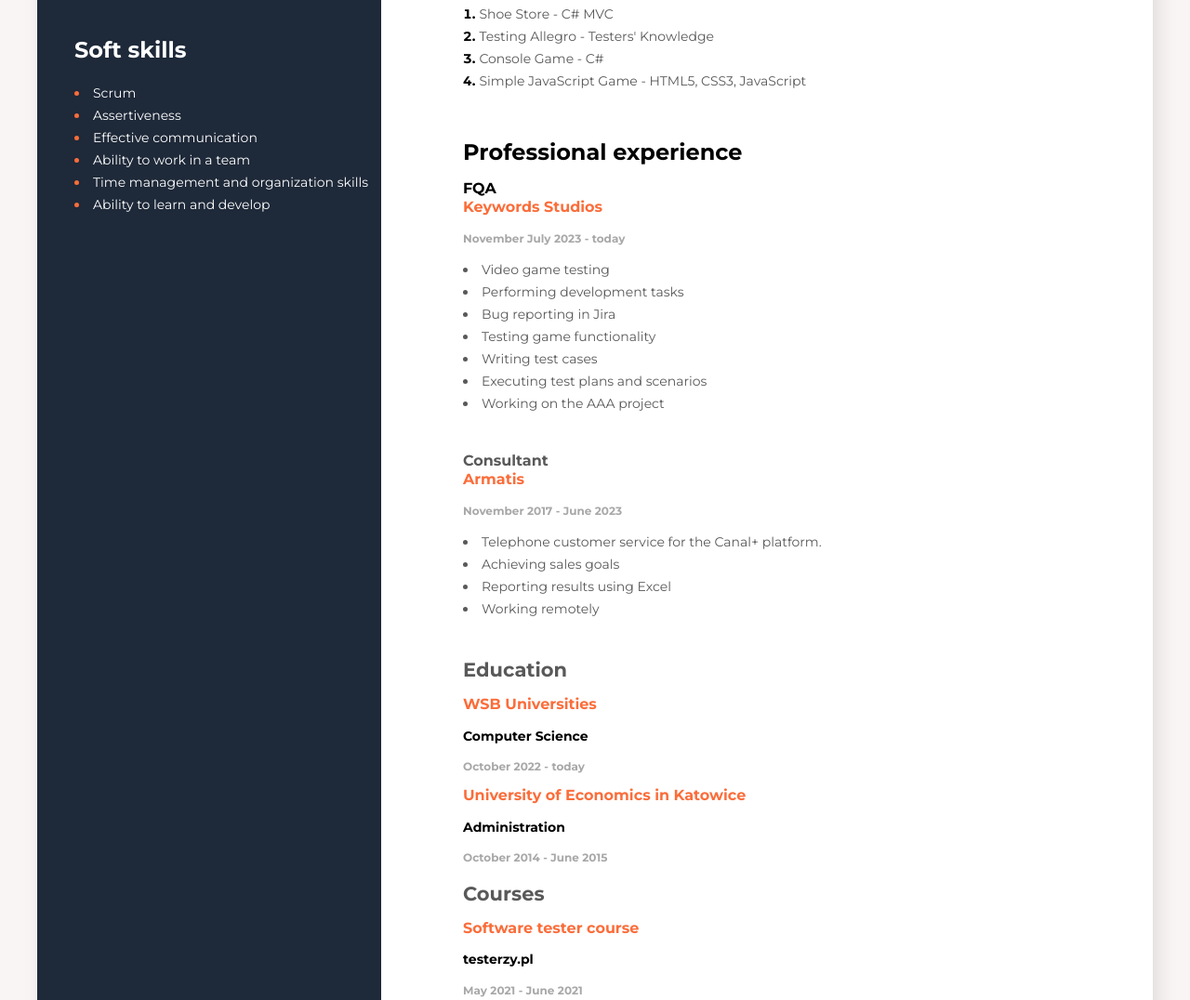
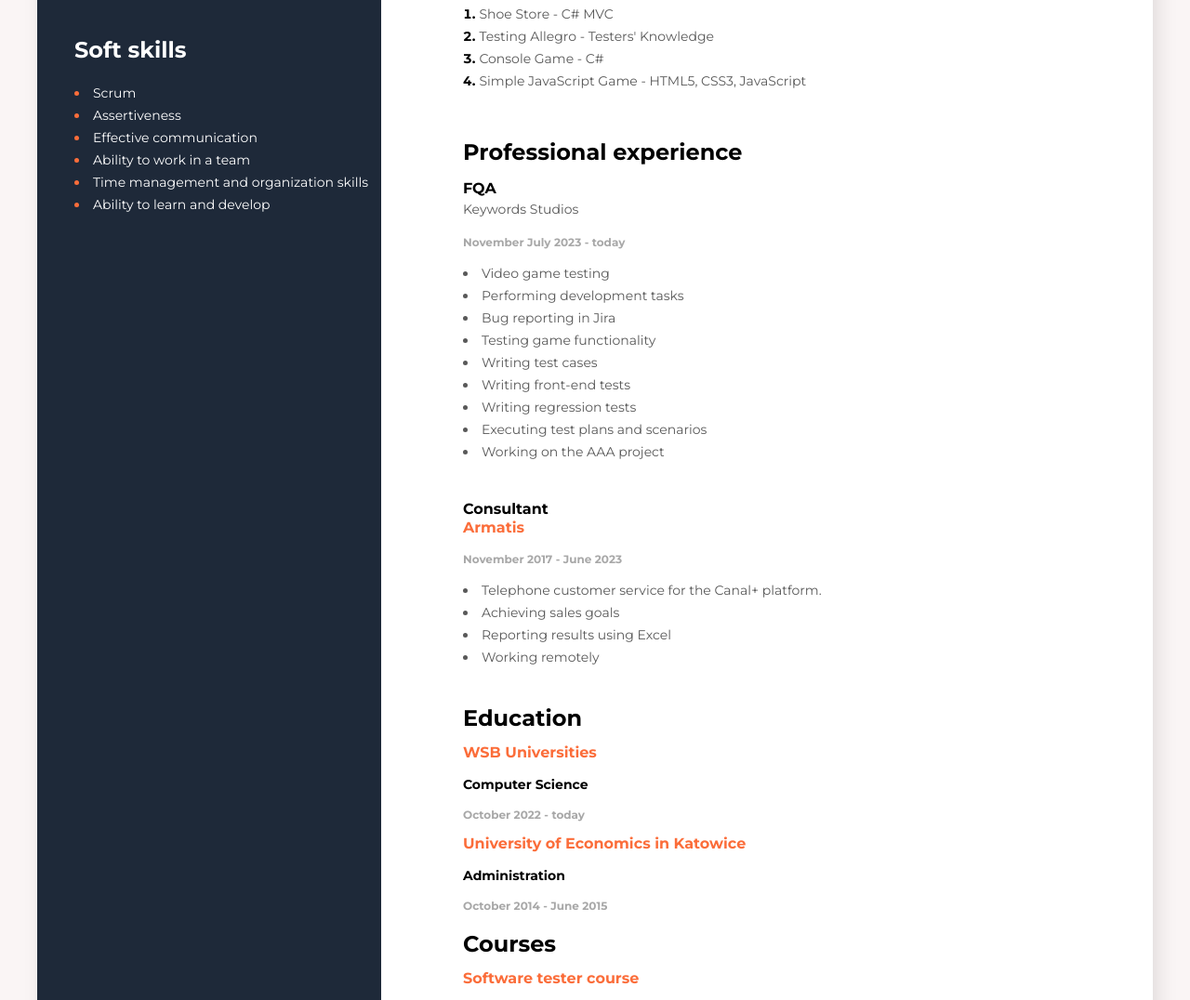
Before and after one commit to Kuzniakers/Curriculum-Vitae, a plain HTML site: page index.html in a window 1280 px wide. Shown: the part 932-2008 px from the top of the page at 93% size. Drawn offline with Linux system fonts and the light colour scheme.

Commit message:
Update index.html

```diff
--- a/index.html
+++ b/index.html
@@ -56,7 +56,7 @@ schedule a meeting
 
             <div>
              <h2 class="header-primary">Professional experience</h2>
-             <h3 class ="job-name"> FQA <span class = "highlight"> <br> Keywords Studios </span></h3>
+             <h3 class ="job-name"> FQA <span class = "highlight"> <br> <a class = "list-primary-item" target="_blank" href="https://en.wikipedia.org/wiki/AAA_(video_game_industry)">Keywords Studios <span class ="list-primary-item"></a> </span></h3>
 
              <p class ="job-date"><b>November July 2023 - today </b></p>
              <ul class = "description"><li>Video game testing </li>
@@ -64,8 +64,10 @@ schedule a meeting
                 <li>Bug reporting in Jira</li>
                 <li>Testing game functionality</li>
                 <li>Writing test cases</li>
+                <li>Writing front-end tests</li>
+                <li>Writing regression tests</li>
                 <li>Executing test plans and scenarios</li>
-                <li>Working on the <a class = "list-primary-item" target="_blank" href="https://en.wikipedia.org/wiki/AAA_(video_game_industry)">AAA <span class ="list-primary-item"> project </li>
+                <li>Working on the <a class = "list-primary-item" target="_blank" href="https://en.wikipedia.org/wiki/AAA_(video_game_industry)">AAA <span class ="list-primary-item"></a></span> project </li>
              </ul>
 
 
```
